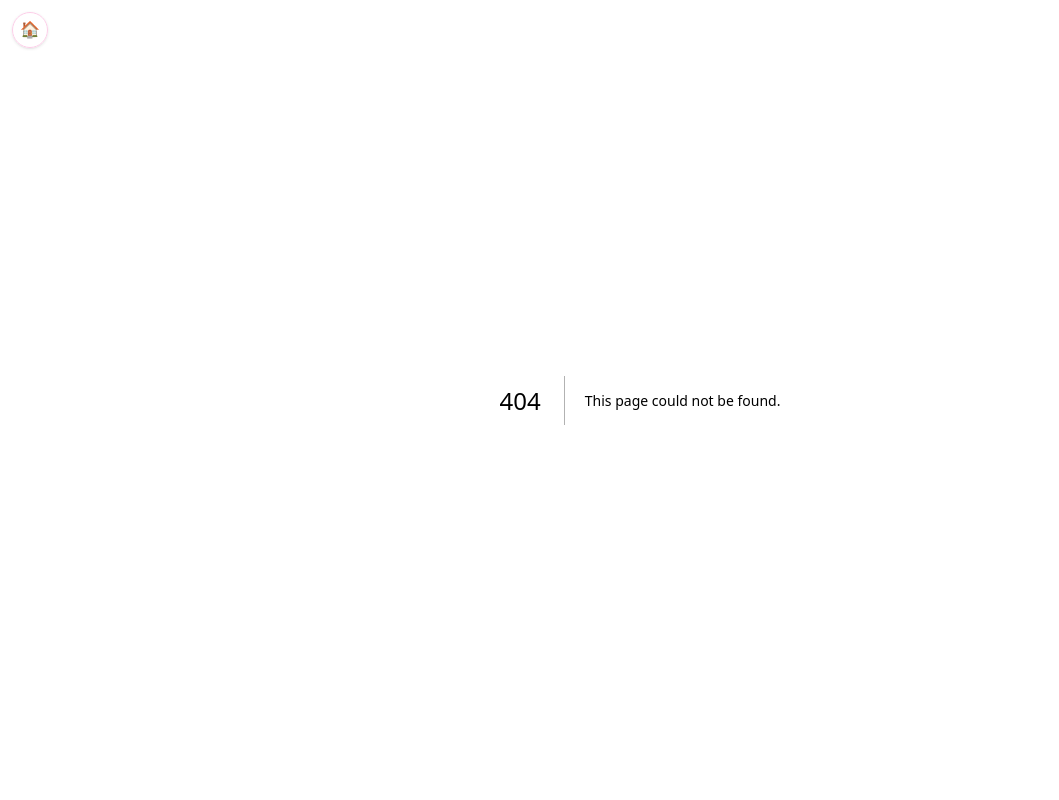
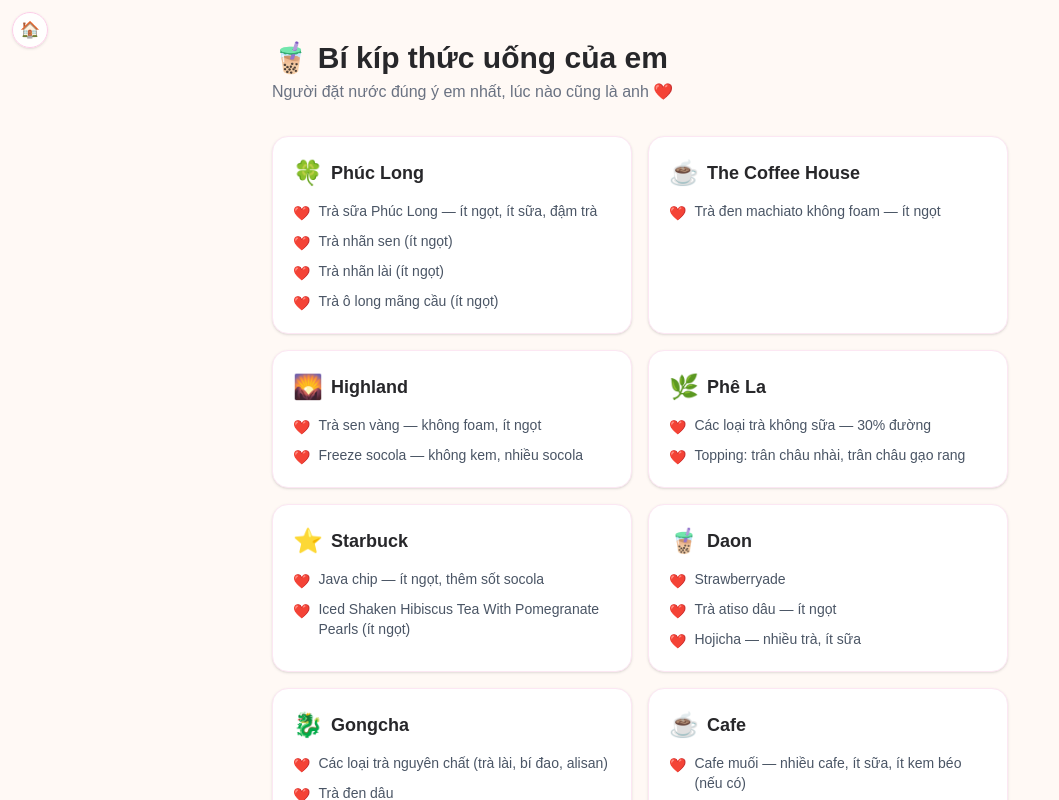
Before and after one commit to hainam311/app-for-wifey, a Next.js app: page /drink-prefs in a window 1280 px wide. Before the commit this address had no page. Shown: the top 800 px of the page, without its empty margins (0-1059 px from the left). Built offline with nearby package versions, Linux system fonts and the light colour scheme.

Commit message:
Phase B: Add 'Bí kíp thức uống của em' (Linh's drink preferences) page + home link

```diff
--- /dev/null
+++ b/app/drink-prefs/page.tsx
@@ -0,0 +1,36 @@
+import { DRINK_PREFS } from "@/lib/drinkPrefs";
+
+export default function DrinkPrefsPage() {
+  return (
+    <main className="mx-auto flex w-full max-w-3xl flex-col gap-8 px-4 py-10">
+      <header>
+        <h1 className="text-3xl font-bold text-zinc-800">🧋 Bí kíp thức uống của em</h1>
+        <p className="mt-1 text-gray-500">
+          Người đặt nước đúng ý em nhất, lúc nào cũng là anh ❤️
+        </p>
+      </header>
+
+      <div className="grid gap-4 sm:grid-cols-2">
+        {DRINK_PREFS.map((pref) => (
+          <div
+            key={pref.shop}
+            className="flex flex-col gap-3 rounded-2xl border border-pink-100 bg-white p-5 shadow-sm transition-shadow hover:shadow-md"
+          >
+            <div className="flex items-center gap-2">
+              <span className="text-2xl">{pref.emoji}</span>
+              <h2 className="text-lg font-bold text-zinc-800">{pref.shop}</h2>
+            </div>
+            <ul className="flex flex-col gap-2">
+              {pref.orders.map((order, i) => (
+                <li key={i} className="flex items-start gap-2 text-sm text-gray-600">
+                  <span className="mt-0.5 text-pink-300">❤️</span>
+                  <span>{order}</span>
+                </li>
+              ))}
+            </ul>
+          </div>
+        ))}
+      </div>
+    </main>
+  );
+}
--- a/app/page.tsx
+++ b/app/page.tsx
@@ -46,6 +46,12 @@
         >
           Nhật ký tình yêu 💌
         </Link>
+        <Link
+          href="/drink-prefs"
+          className="rounded-full border-2 border-pink-200 bg-pink-50 px-8 py-4 text-center text-lg font-semibold text-pink-400 transition-all hover:bg-pink-100 active:scale-95"
+        >
+          Bí kíp thức uống của em 🧋
+        </Link>
       </div>
 
       <div className="mt-4 flex flex-wrap items-center justify-center gap-3 text-sm text-gray-400">
--- /dev/null
+++ b/lib/drinkPrefs.ts
@@ -0,0 +1,86 @@
+// "Linh thích mấy món ni nèee" — Linh's go-to drink orders, grouped by shop.
+// Nam mở này ra là biết đặt gì cho Linh uống nè ❤️
+export type ShopPref = {
+  shop: string;
+  emoji: string;
+  orders: string[];
+};
+
+export const DRINK_PREFS: ShopPref[] = [
+  {
+    shop: "Phúc Long",
+    emoji: "🍀",
+    orders: [
+      "Trà sữa Phúc Long — ít ngọt, ít sữa, đậm trà",
+      "Trà nhãn sen (ít ngọt)",
+      "Trà nhãn lài (ít ngọt)",
+      "Trà ô long mãng cầu (ít ngọt)",
+    ],
+  },
+  {
+    shop: "The Coffee House",
+    emoji: "☕",
+    orders: ["Trà đen machiato không foam — ít ngọt"],
+  },
+  {
+    shop: "Highland",
+    emoji: "🌄",
+    orders: [
+      "Trà sen vàng — không foam, ít ngọt",
+      "Freeze socola — không kem, nhiều socola",
+    ],
+  },
+  {
+    shop: "Phê La",
+    emoji: "🌿",
+    orders: [
+      "Các loại trà không sữa — 30% đường",
+      "Topping: trân châu nhài, trân châu gạo rang",
+    ],
+  },
+  {
+    shop: "Starbuck",
+    emoji: "⭐",
+    orders: [
+      "Java chip — ít ngọt, thêm sốt socola",
+      "Iced Shaken Hibiscus Tea With Pomegranate Pearls (ít ngọt)",
+    ],
+  },
+  {
+    shop: "Daon",
+    emoji: "🧋",
+    orders: [
+      "Strawberryade",
+      "Trà atiso dâu — ít ngọt",
+      "Hojicha — nhiều trà, ít sữa",
+    ],
+  },
+  {
+    shop: "Gongcha",
+    emoji: "🐉",
+    orders: [
+      "Các loại trà nguyên chất (trà lài, bí đao, alisan)",
+      "Trà đen dâu",
+      "Note: 30% đường, 100% đá — Topping: sương sáo, hạt chia, trân châu đen",
+    ],
+  },
+  {
+    shop: "Cafe",
+    emoji: "☕",
+    orders: [
+      "Cafe muối — nhiều cafe, ít sữa, ít kem béo (nếu có)",
+      "Cafe sữa (phin) — ít sữa",
+      "Coldbrew nguyên chất hoặc coldbrew với cam / phúc bồn tử",
+    ],
+  },
+  {
+    shop: "Mấy chỗ khác",
+    emoji: "✨",
+    orders: ["Trà thì chọn các loại trà lài, trà sen — ít ngọt"],
+  },
+  {
+    shop: "Món đặc biệt",
+    emoji: "💖",
+    orders: ["Hải Nam của Linh 😌"],
+  },
+];
```
